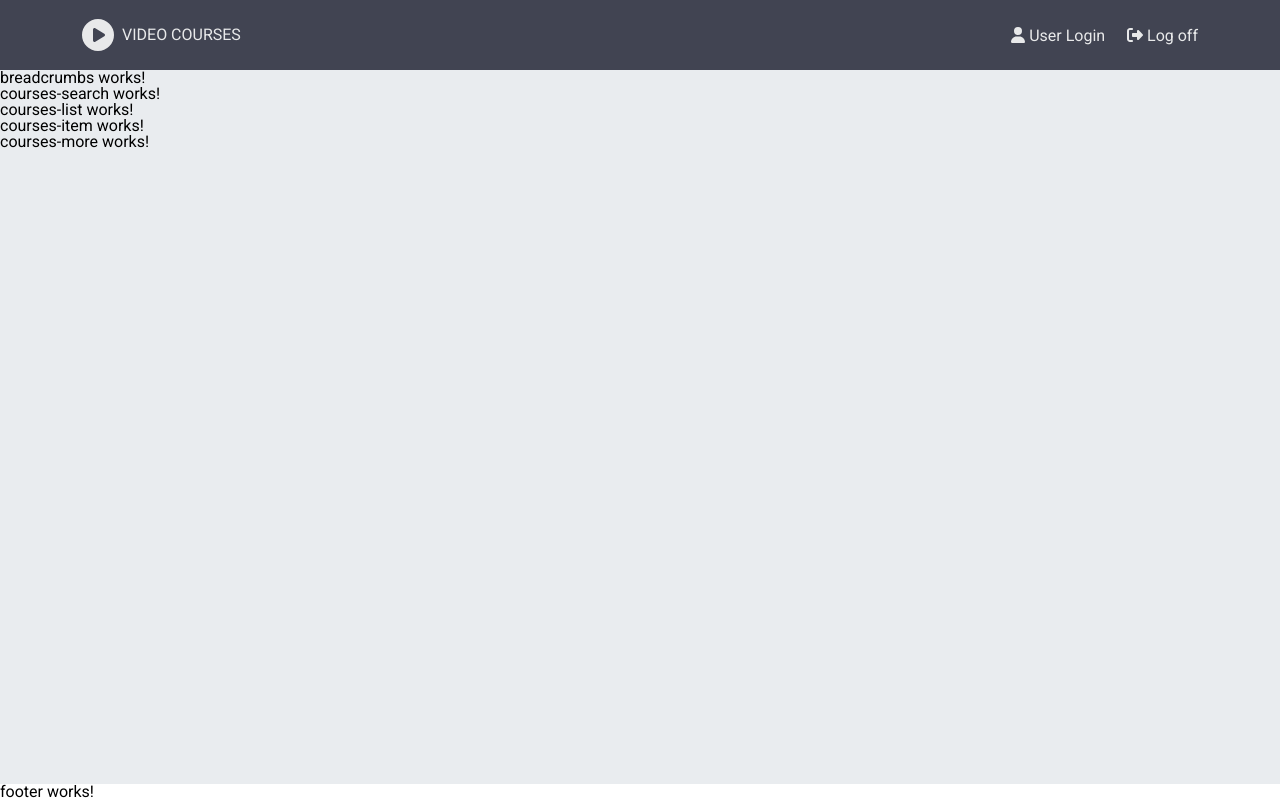
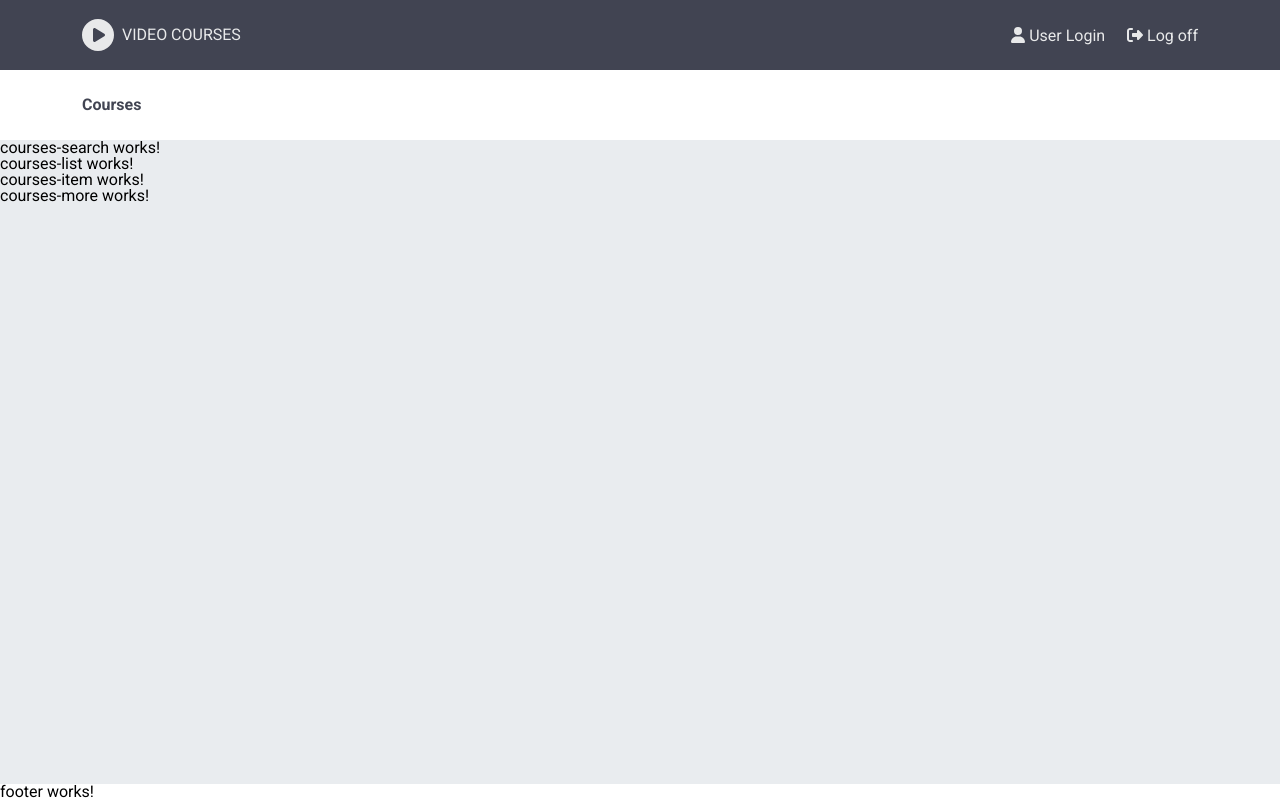
Before and after one commit to artykovdaniyar/angular-global-mentoring-program, an Angular app: page / in a window 1280 px wide. Built offline with nearby package versions, Linux system fonts and the light colour scheme.

Commit message:
breandcrumbs layout

```diff
--- a/src/app/core/components/breadcrumbs/breadcrumbs.component.html
+++ b/src/app/core/components/breadcrumbs/breadcrumbs.component.html
@@ -1 +1,9 @@
-<p>breadcrumbs works!</p>
+<section class="breadcrumbs">
+  <div class="breadcrumbs__container container">
+    <ul class="breadcrumbs__list">
+      <li class="breadcrumbs__item">
+        <a class="breadcrumbs__link" href="/courses">Courses</a>
+      </li>
+    </ul>
+  </div>
+</section>
--- a/src/app/core/components/breadcrumbs/breadcrumbs.component.scss
+++ b/src/app/core/components/breadcrumbs/breadcrumbs.component.scss
@@ -0,0 +1,26 @@
+.breadcrumbs {
+  height: 70px;
+  background: var(--white);
+  &__container {
+    display: flex;
+    align-items: center;
+    height: 100%;
+  }
+  &__list {
+    display: flex;
+  }
+  &__item {
+    color: var(--gray-700);
+    font-weight: 700;
+  }
+}
+a {
+  transition: color 0.1s ease;
+}
+a:hover {
+  color: var(--primary-color);
+}
+a:focus,
+a:active {
+  color: var(--primary-dark-color);
+}
```
